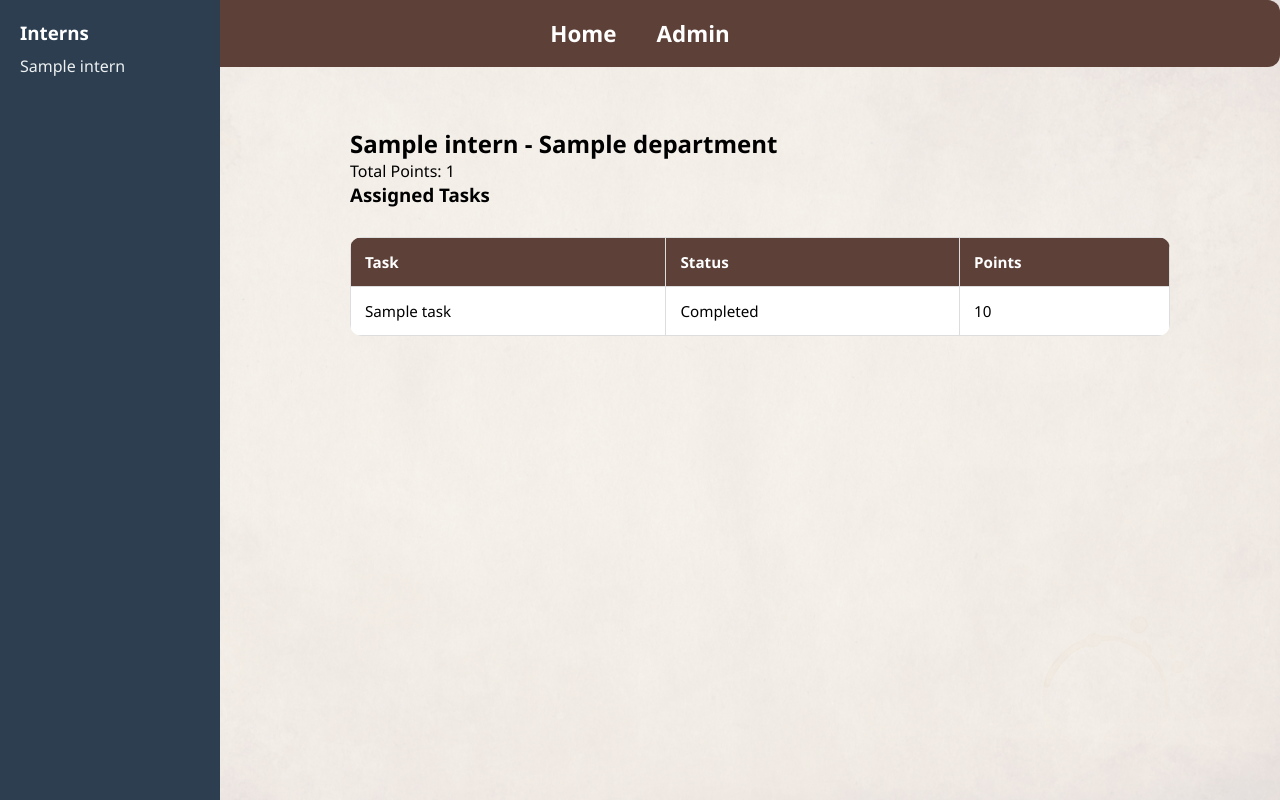
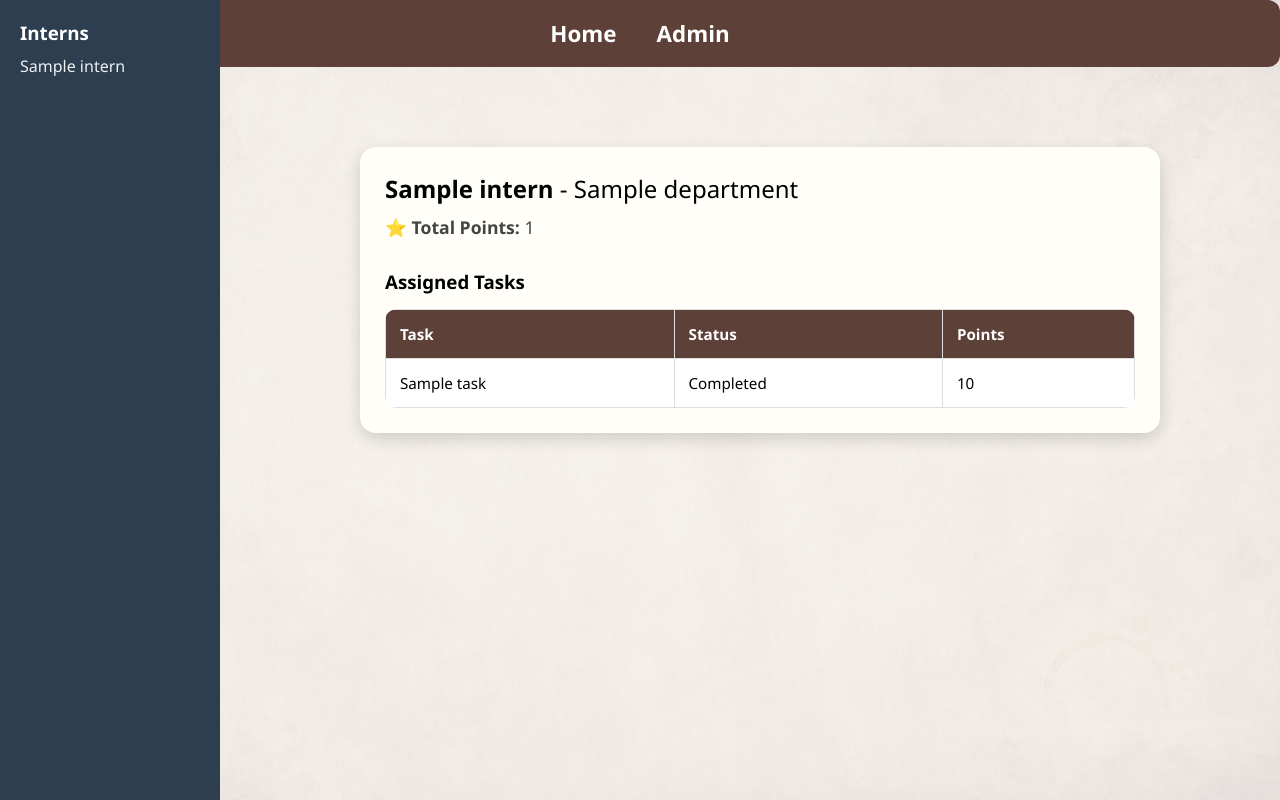
Before and after one commit to moulik3637/intern, a Flask app: template templates/public_intern_detail.html in a window 1280 px wide. Run offline with Flask 3, Linux system fonts and the light colour scheme; the template is opened without the code that fills it: most values are stand-ins (such as "Sample title", 1, 10 or a date in 2020).

Commit message:
public_intern_detail.html

```diff
--- a/templates/public_intern_detail.html
+++ b/templates/public_intern_detail.html
@@ -2,29 +2,34 @@
 {% block title %}{{ intern.name }}'s Tasks{% endblock %}
 {% block content %}
 <div class="dashboard-container">
-    <!-- Sidebar (reuse for navigation) -->
+    <!-- Sidebar -->
     <div class="sidebar">
         <h3>Interns</h3>
         <ul>
-{% for intern in interns %}
+            {% for i in interns %}
             <li>
-    <a href="{{ url_for('public_intern_detail', intern_id=intern.id) }}">{{ intern.name }}</a>
+                <a href="{{ url_for('public_intern_detail', intern_id=i.id) }}">{{ i.name }}</a>
             </li>
             {% endfor %}
-
-
         </ul>
     </div>
+
+    <!-- Main Content -->
     <div class="main-content">
-        <h2>{{ intern.name }} - {{ intern.department }}</h2>
-        <p>Total Points: {{ total_points }}</p>
-        <h3>Assigned Tasks</h3>
-        <table>
+        <div class="card animate-fade-in" style="max-width: 800px; margin: 20px auto;">
+            <h2 style="margin-bottom: 10px;">{{ intern.name }} <span style="font-weight: normal;">- {{ intern.department }}</span></h2>
+            <p style="font-size: 1.1rem; color: #444;">⭐ <strong>Total Points:</strong> {{ total_points }}</p>
+
+            <h3 style="margin-top: 30px;">Assigned Tasks</h3>
+            <table style="margin-top: 15px;">
+                <thead>
                     <tr>
                         <th>Task</th>
                         <th>Status</th>
                         <th>Points</th>
                     </tr>
+                </thead>
+                <tbody>
                     {% for task in tasks %}
                     <tr>
                         <td>{{ task.task }}</td>
@@ -34,7 +39,9 @@
                         <td>{{ task.points }}</td>
                     </tr>
                     {% endfor %}
+                </tbody>
             </table>
         </div>
     </div>
+</div>
 {% endblock %}
```
Lines whose indentation alone changed are shown as unchanged.
